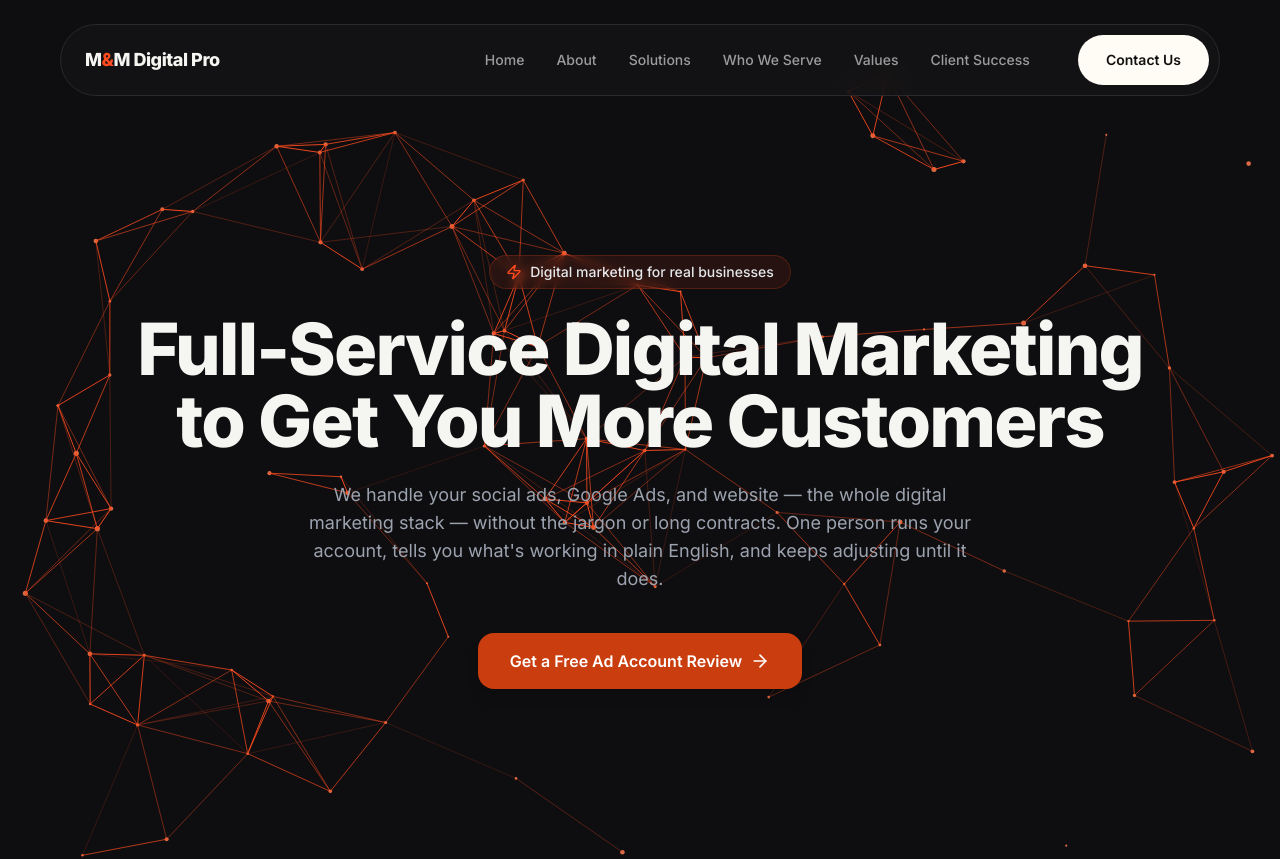
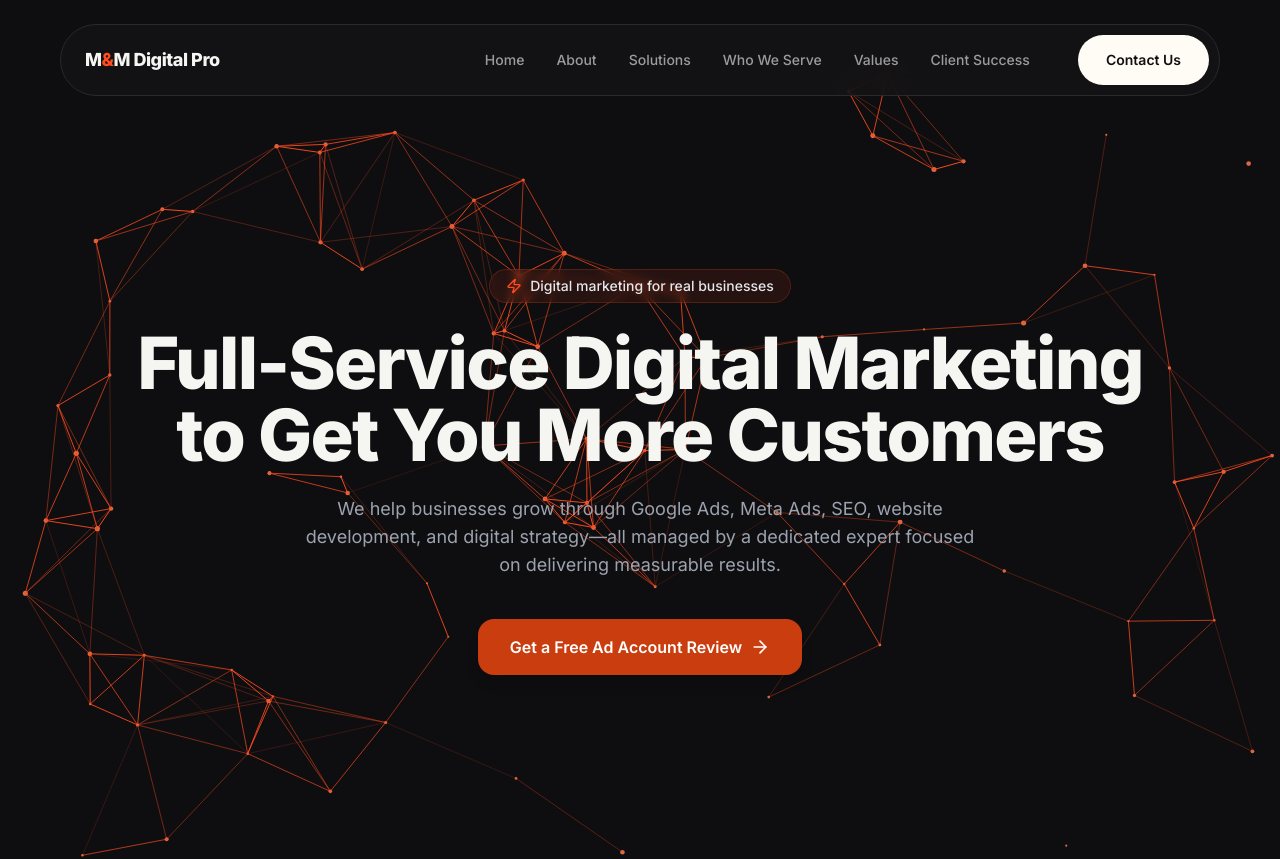
Before and after one commit to smohen985-ux/mm-digital-site, a Next.js app: page /mm-digital-site/ in a window 1280 px wide. Shown: the top 859 px of the page. Built offline with nearby package versions, Linux system fonts and the light colour scheme.

Commit message:
Update aether-flow-hero.tsx

```diff
--- a/src/components/ui/aether-flow-hero.tsx
+++ b/src/components/ui/aether-flow-hero.tsx
@@ -213,10 +213,9 @@ export default function AetherFlowHero() {
           animate="visible"
           className="max-w-2xl mx-auto text-lg text-gray-400 mb-10"
         >
-          We handle your social ads, Google Ads, and website — the whole digital
-          marketing stack — without the jargon or long contracts. One person runs
-          your account, tells you what's working in plain English, and keeps
-          adjusting until it does.
+          We help businesses grow through Google Ads, Meta Ads, SEO, website
+          development, and digital strategy—all managed by a dedicated expert
+          focused on delivering measurable results.
         </motion.p>
 
         <motion.div custom={3} variants={fadeUpVariants} initial="hidden" animate="visible">
```
